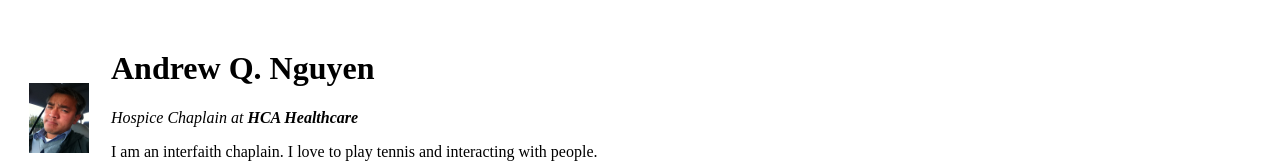
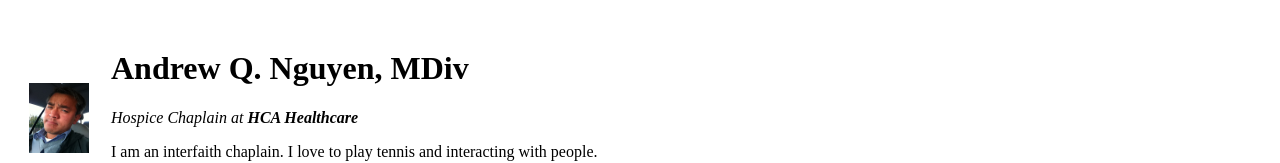
Before and after one commit to nandrew75/cv, a plain HTML site: page index.html in a window 1280 px wide. Shown: the top 163 px of the page. Drawn offline with Linux system fonts and the light colour scheme; files whose address does not match are found by name.

Commit message:
Update index.html

```diff
--- a/index.html
+++ b/index.html
@@ -11,7 +11,7 @@
     <tr>
       <td><img src="nandrew75/cv/me.jpg" height="70" width="60" alt="me in the car"></td>
       <td>
-        <h1>Andrew Q. Nguyen</h1>
+        <h1>Andrew Q. Nguyen, MDiv</h1>
         <p><em>Hospice Chaplain at <strong>HCA Healthcare</strong></em></p>
         <p>I am an interfaith chaplain. I love to play tennis and interacting with people.</p>
         <p>Link to: <a href="#contact">Contact Information</a></p>
```
